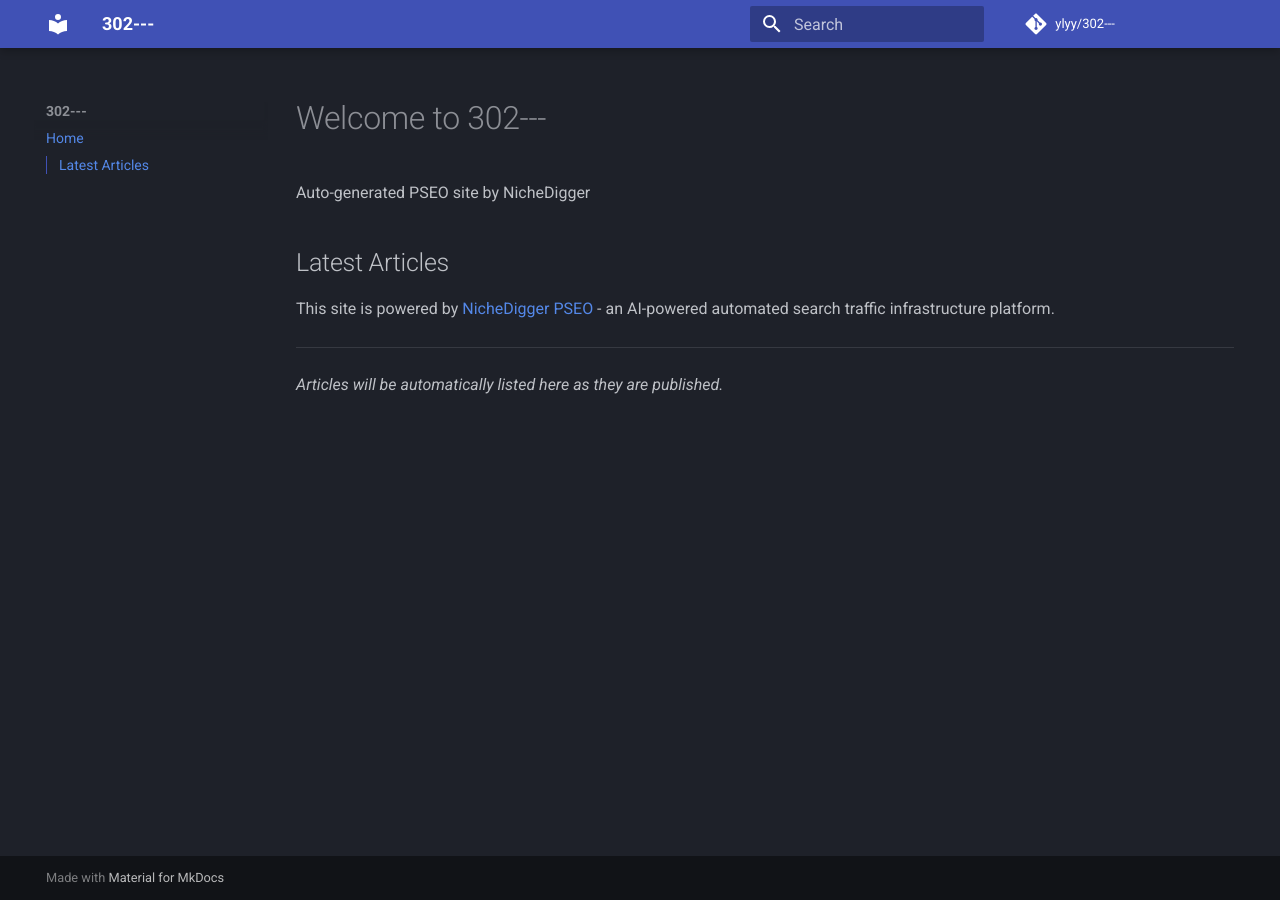
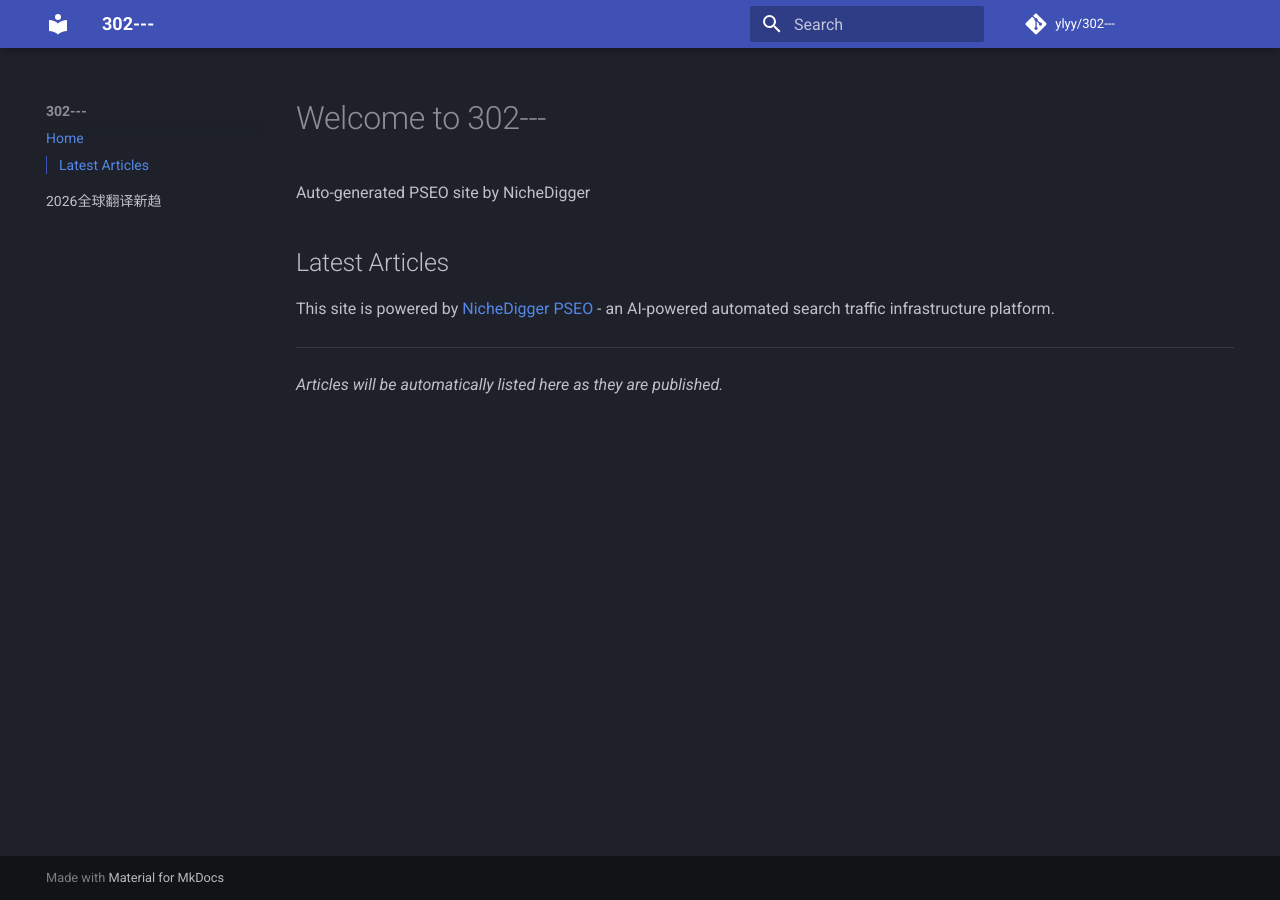
Before and after one commit to ylyy/302---, an MkDocs documentation site: the page built from docs/index.md, in a window 1280 px wide. Built offline with MkDocs 1.6.1 and Material for MkDocs 9.7.7, drawn with Linux system fonts in a browser that asks for light colours; comment, search, counter and statistics services are not loaded.

Commit message:
Add "2026全球翻译新趋势：深度解析跨文化沟通的基石与高效策略" to navigation

```diff
--- a/mkdocs.yml
+++ b/mkdocs.yml
@@ -21,6 +21,7 @@ use_directory_urls: false
 
 nav:
   - "Home": index.md
+  - "2026全球翻译新趋": 2026全球翻译新趋势-深度解析跨文化沟通的基石与高效策略.md
 # 新文章将在此处自动添加
 
 markdown_extensions:
```
